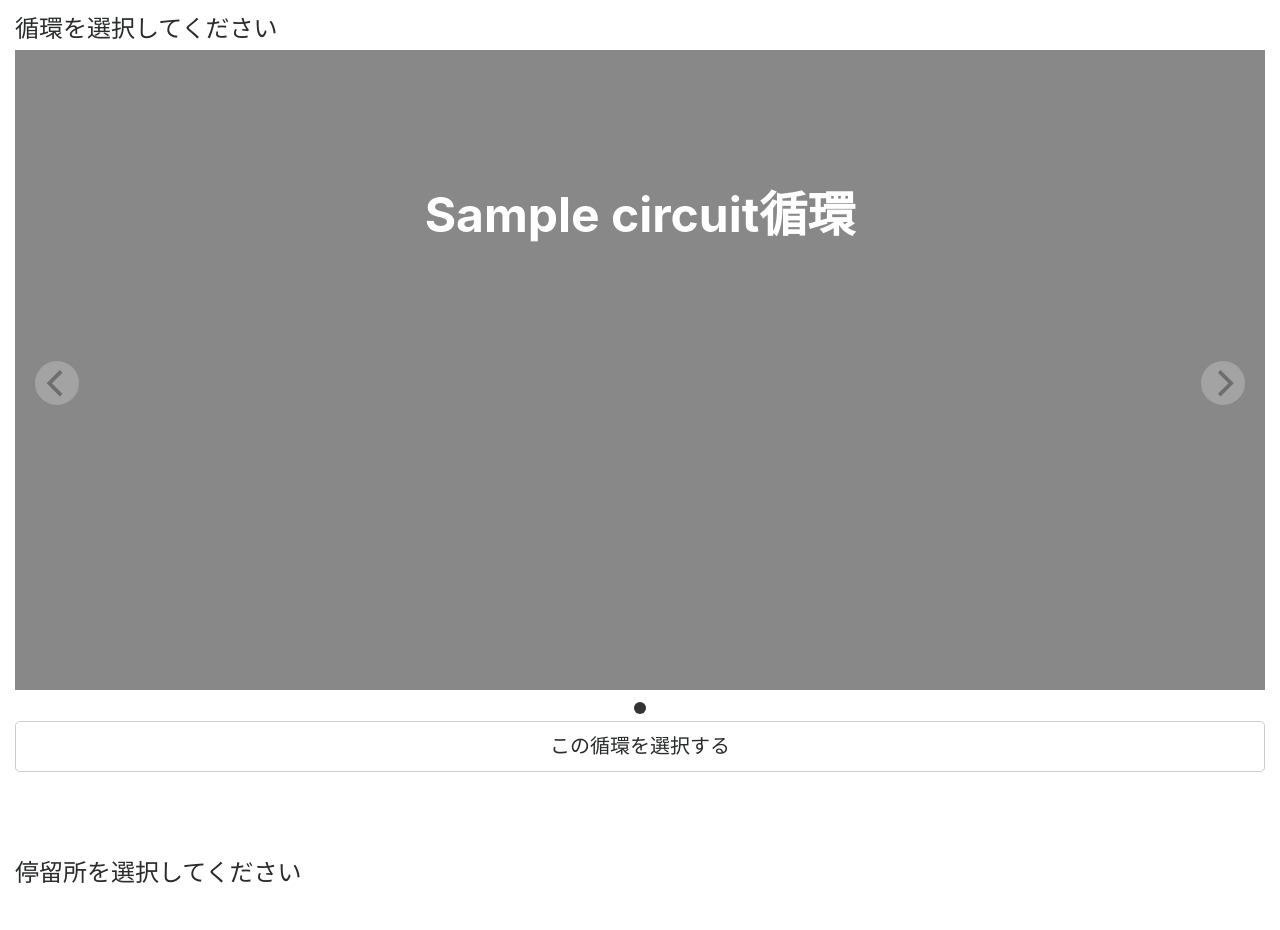
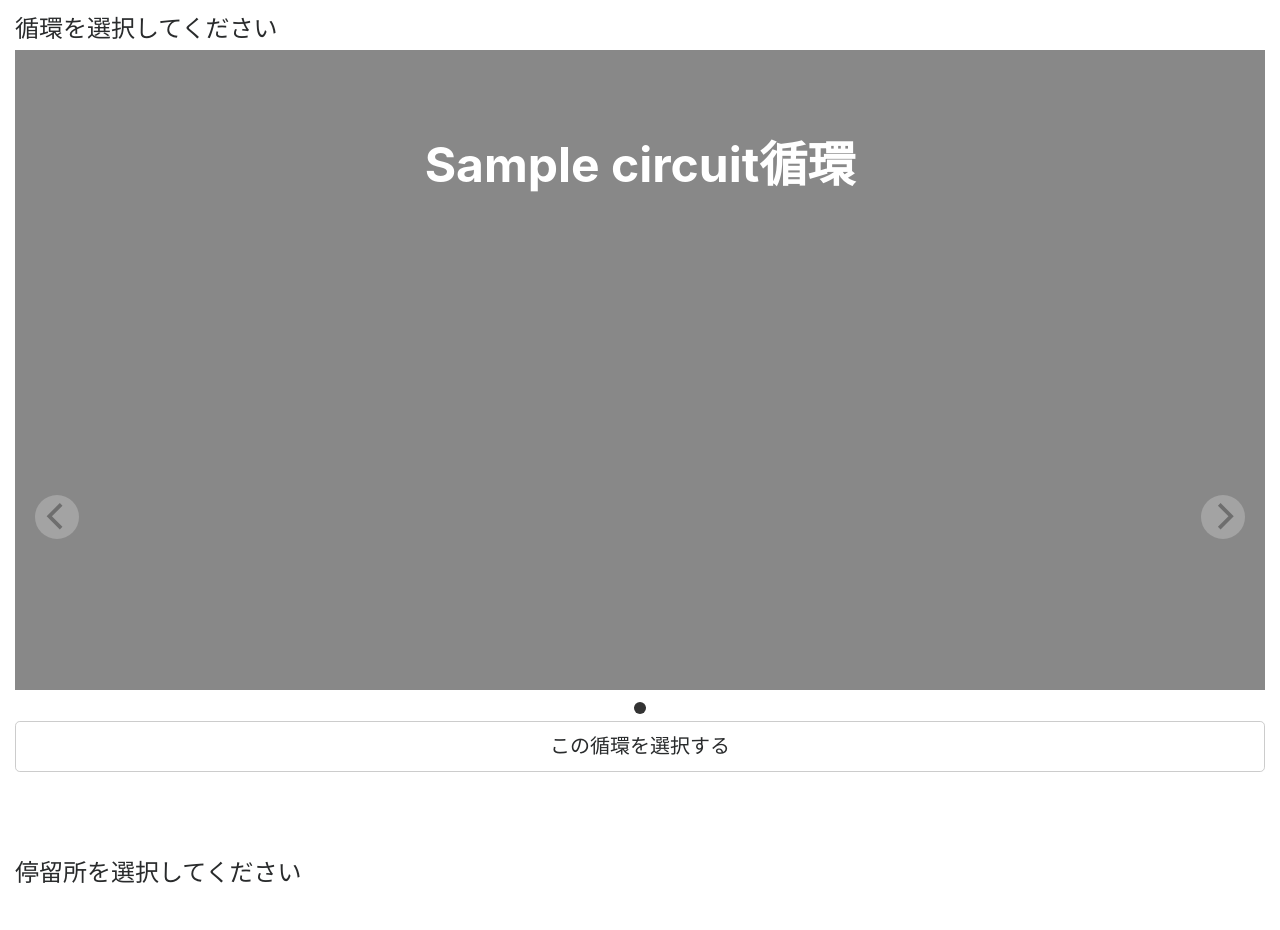
Before and after one commit to kenzo0107/toda-tocochan-bus-on-gcp, a Python web app: template flask/templates/index.html in a window 1280 px wide. Shown: the part 56-986 px from the top of the page. Run offline with Jinja, Linux system fonts and the light colour scheme; the template is opened without the code that fills it: most values are stand-ins (such as "Sample title", 1, 10 or a date in 2020); some libraries are stand-ins or nearby versions.

Commit message:
[Update] 循環、カウントダウン フリック箇所のレイアウト修正
カウントダウン部分では特に次・前へボタンが文字と重なってしまい
文字が見にくくなっていた為修正

```diff
--- a/flask/static/css/flickity.org.css
+++ b/flask/static/css/flickity.org.css
@@ -9,7 +9,7 @@
 #flickity ul li.slide {
   width:100%;
   text-align:center;
-  padding:150px 0px 150px;
+  padding:100px 0px 150px;
   margin:0 0;
   background:#DCDCDC;
   border:0px solid #fff;
@@ -49,7 +49,7 @@
 
 .flickity-prev-next-button {
   position: absolute;
-  top:50%;
+  top:70%;
   width:44px;
   height:44px;
   border:none;
--- a/flask/templates/timetable.html
+++ b/flask/templates/timetable.html
@@ -15,7 +15,9 @@
           <div id="flickity">
             <ul class="js-flickity">
               {% for next_arrived_at in next_time_tables %}
-              <li class="slide timetable" data-time="{{ next_arrived_at }}" style="background:{{ circuit.bgcolor }}"><span></span></li>
+              <li class="slide timetable" data-time="{{ next_arrived_at }}" style="background:{{ circuit.bgcolor }}">
+                <span></span>
+              </li>
               {% endfor %}
             </ul>
           </div>
```
